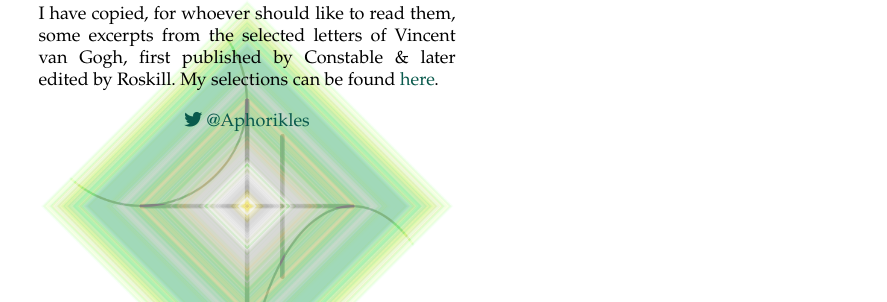
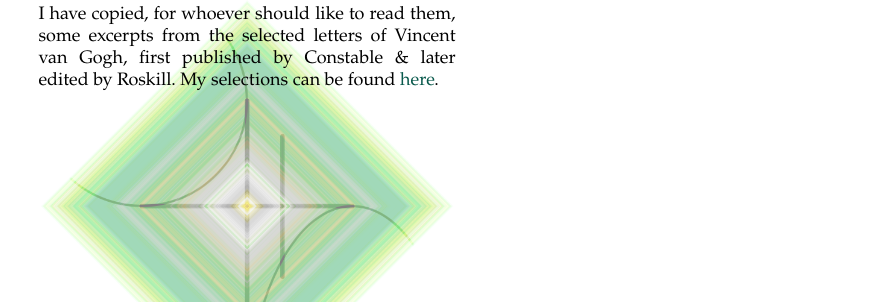
Before and after one commit to Perceptua/perceptua, a Jekyll site: the page built from _posts/2021-08-20-from-the-letters-of-van-gogh.md, in a window 1280 px wide. Shown: the part 244-546 px from the top of the page, without its empty margins (393-1280 px from the left). Built offline with Jekyll 4.4.1, drawn with Linux system fonts in a browser that asks for light colours.

Commit message:
move footer to default

```diff
--- a/_layouts/post.html
+++ b/_layouts/post.html
@@ -34,11 +34,3 @@ layout: default
   <p style="margin:0;">{{ text }}</p>
   {{ related }}
 </div>
-
-<div>
-  <a target="_blank" href="https://twitter.com/Aphorikles"><i class="fab fa-twitter"></i> @Aphorikles</a>
-</div>
-
-<div class="social">
-  <div class="sharethis-inline-share-buttons"></div>
-</div>
```
